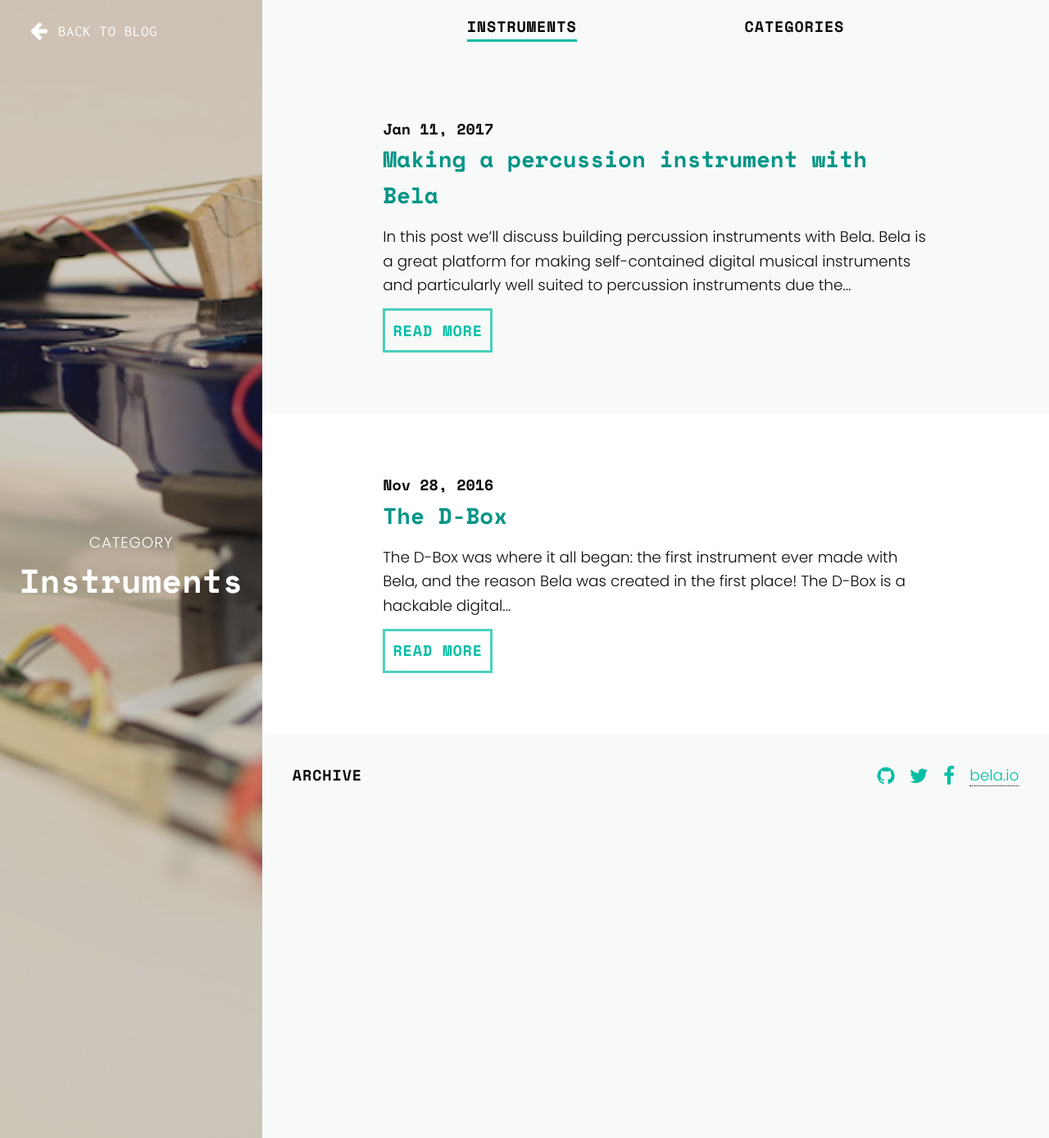
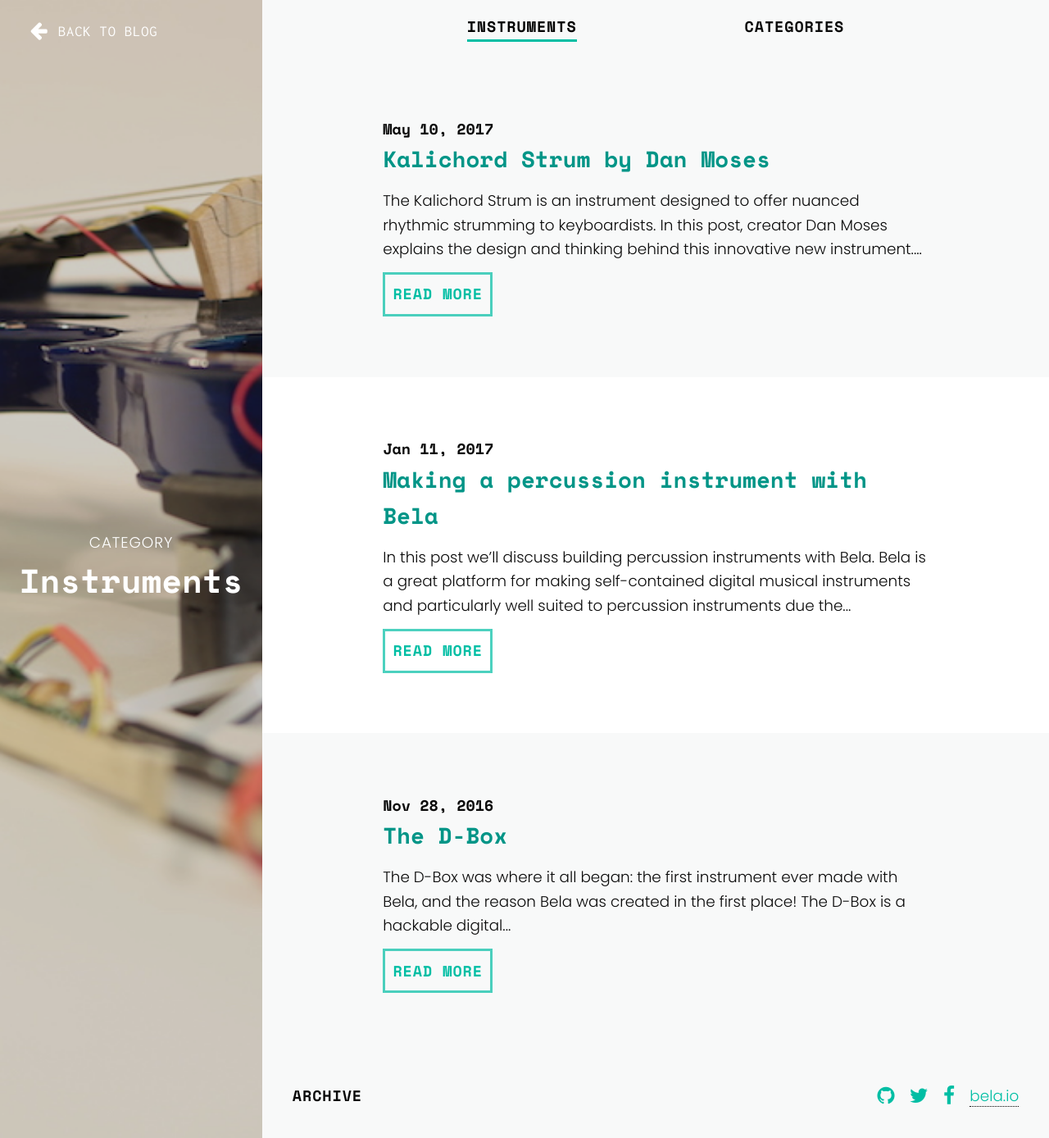
Before and after one commit to BelaPlatform/bela_newBlog, a Jekyll site: the page built from docs/_categories/instruments.html, in a window 1280 px wide and 1388 px high. Shown: the whole window at 82% size. Built offline with Jekyll 4.4.1, drawn with Linux system fonts in a browser that asks for light colours; nearby versions of some CDN libraries; some of the changed lines change nothing that is shown.

Commit message:
Kalichord strum post added.

```diff
--- a/docs/_config.yml
+++ b/docs/_config.yml
@@ -1,9 +1,9 @@
 # Site settings
 email: info@bela.io
 # TO TEST YOUR BUILD, uncomment this line:
-# baseurl: ""
+baseurl: ""
 # ... and comment out this line:
-baseurl: "http://blog.bela.io"
+#bbaseurl: "http://blog.bela.io"
 # IMPORTANT! Before deploying, make sure you change them back so the github url is active.
 future: false
 imageurl: "/assets/images/"
--- a/docs/_data/authors.yml
+++ b/docs/_data/authors.yml
@@ -49,3 +49,7 @@ jack:
   email: j.d.k.armitage@qmul.ac.uk
   profile: Jack Armitage is currently doing a PhD in the Augmented Instruments Lab at QMUL. His research focuses on craft in digital musical instrument design.
   author-image: jack.jpg
+dan:
+  name: Dan Moses
+  profile: Dan Moses is a multi-instrumentalist, musical instrument designer, DSP engineer and composer living in Oakland, CA. Dan has a Masters degree in Jazz Studies from New England Conservatory of Music and an MS in Electrical Engineering from Stanford University, and when he is not writing music with his band <a href="http://www.kilbanes.com/" target="_blank">The Kilbanes</a>, or creating new musical instruments, he works on DSP algorithms for Sennheiser.  Two of Dan's instruments, the Kalichord and Kalichord Strum, have been finalists at the Guthman Instrument Competition. <a href="http://www.dannymo.com" target="_blank">www.dannymo.com</a>
+  author-image: dan_beer.jpg
--- /dev/null
+++ b/docs/_posts/2017-05-08-kalichord.markdown
@@ -0,0 +1,66 @@
+---
+layout: post
+title: "Kalichord Strum by Dan Moses"
+date: 2017-05-10
+categories:
+  - Projects
+  - Instruments
+  - Hardware
+description: "The Kalichord Strum is an instrument designed to offer nuanced rhythmic strumming to keyboardists."
+image: kalichord/image5.jpg
+author: dan
+---
+
+The Kalichord Strum is an instrument designed to offer nuanced rhythmic strumming to keyboardists.  In this post, creator Dan Moses explains the design and thinking behind this innovative new instrument.
+
+{% include youtube.html youtube="mZksorXIOxM" %}
+
+The Kalichord Strum is a new instrument designed to offer keyboardists an intuitive and expressive way to play rhythmic strumming parts in real time.  Implemented using Bela, the current prototype features five uniquely shaped tines that the user strums and plucks while fingering notes on a MIDI keyboard.  The interplay between the tines and the keyboard make it easy to play rhythmic features such as pull-offs and  “dead-strums”, creating a very rich strumming palette.  It also features a multichannel looper designed to loop just the pluck signals, simplifying the strumming performance and freeing the strumming hand for playing basslines. The Kalichord Strum was a finalist in the [2016 Guthman Musical Instrument Competition](https://guthman.gatech.edu/).
+
+## Tines
+
+{% include single-image.html fileName="kalichord/image5.jpg" %}
+
+The tines each feature a piezoelectric pickup and utilize a hybrid acoustic-electric physical modeling sound synthesis found in its predecessor, the Kalichord (read about the original Kalichord [here](http://bit.ly/kalichord).  Signals from a piezoelectric pickup on each tine are used as excitation signals for a digital physical model of a string, creating a nuanced and expressive plucking interface.  The unique shape of the tines gives them different acoustic colors when plucked in different places, and they are arranged in alternating orientations to facilitate easy strumming of one, two, or three tines at a time.
+
+The audio signal from the tines is connected to a preamplifier to clean up the signal and then routed into the audio and analog inputs on Bela.  Future versions will almost certainly make use of the audio expander capelet, which was not available at the time.
+
+{% include single-image.html fileName="kalichord/image4.png" %}
+
+## Keyboard
+
+The Kalichord Strum was designed so that one hand strums while the other hand plays notes on a MIDI keyboard.  However, we also wanted it to be able to be played without an attached keyboard, so we added a capacitive-sensing tactile keyboard, with a mirror image keyboard one octave down to increase the note reach of a single hand.
+
+{% include youtube.html youtube="MzCIdw6" %}
+
+{% include single-image.html fileName="kalichord/image1.png" %}
+
+The keyboard is positioned to look something like guitar frets.
+
+{% include single-image.html fileName="kalichord/image2.png" %}
+
+The nail keyboard is connected to an MPR121 board, which communicates with Bela using i2c.
+
+{% include single-image.html fileName="kalichord/image3.png" %}
+
+## FUN WITH NOTE LOGIC:
+
+A note logic block distributes the signals from the tines to the various physical string models.  This allows us to do fun things like:
+
+* DEAD STRUMS: When MIDI notes are released, strumming the tines result in a “dead-strum”, or percussive dampened strum sound.  This allows the user to play rhythmic strumming patterns with great nuance and expressiveness.
+* OCTAVE DOUBLING: The user can choose one of the notes to be doubled and octave down, in the lower tine.  The result is a “drop-2” voicing, or “drop-3” voicing, to use the parlance of jazz orchestration.
+* PALM MUTING: Palm-muting of the virtual strings is possible by means of MIDI data or by turning one of the rotary controls.
+
+## LOOPER
+
+We implemented a looper in a funny place - in between the input signals and the string models so that just the input strumming signal is looped.  This allows for changing chords, pull-off patterns and notes over a single loop.  It also frees up a hand to play basslines.
+
+## PUTTING IT TOGETHER
+
+A high level block diagram is shown below.
+
+{% include single-image.html fileName="kalichord/image6.png" %}
+
+The Bela board was an absolute dream of a prototyping platform.  We were able to implement the Kalichord Strum as a standalone instrument, focusing on on what we are interested in - instrument building - without getting bogged down by the mechanics of hardware management and signal plumbing.  We look forward to building the next generation of Kalichord Strum as well as other instruments with the help of the Bela board!
+
+*This project was made using [Bela](http://bela.io), the [open-source](https://github.com/BelaPlatform/Bela) platform for ultra-low latency audio and sensor processing. Find out more on our [website](http://bela.io), buy Bela at our [shop](https://shop.bela.io), follow us on [twitter](https://twitter.com/BelaPlatform) or join our community and discuss this post on our [forum](https://forum.bela.io).*
```
Also changed, not shown: docs/_posts/2017-02-27-axis.markdown (renamed from docs/_posts/2018-02-27-axis.markdown), docs/assets/images/dan_beer.jpg (added), docs/assets/images/kalichord/image1.png (added), docs/assets/images/kalichord/image2.png (added), docs/assets/images/kalichord/image3.png (added), docs/assets/images/kalichord/image4.png (added), docs/assets/images/kalichord/image5.jpg (added), docs/assets/images/kalichord/image6.png (added).
